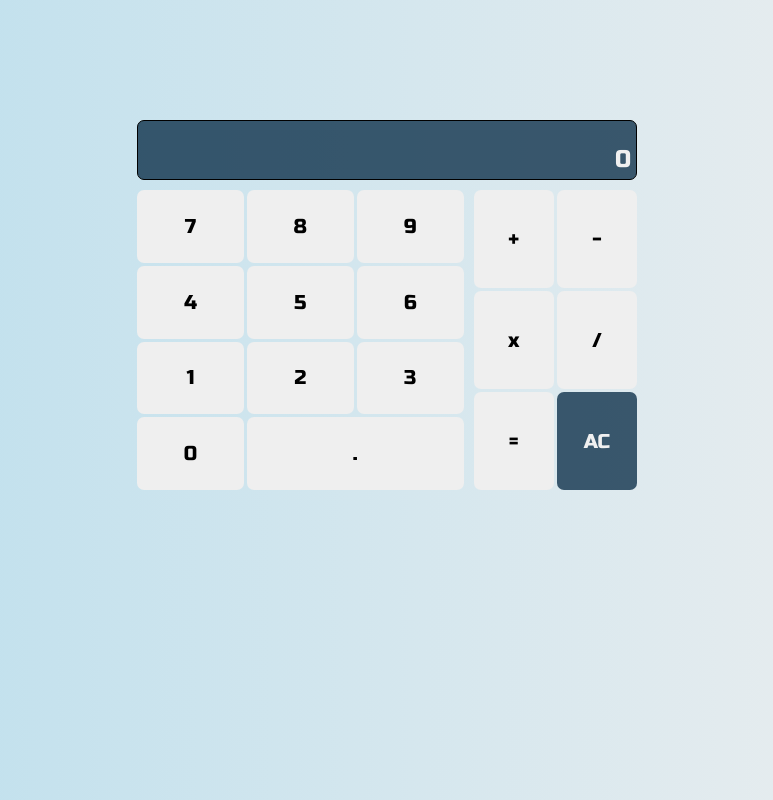
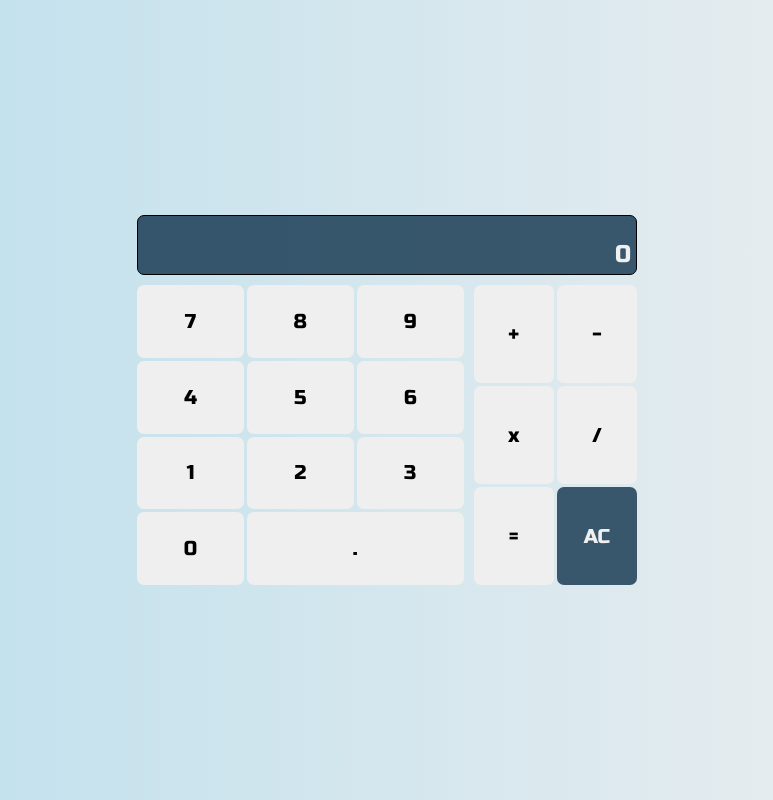
Before and after one commit to VoronovichDev/calculator, a plain HTML site: page index.html in a window 1280 px wide. Shown: the whole page, without its empty margins (253-1026 px from the left). Drawn offline with Linux system fonts and the light colour scheme.

Commit message:
centered

```diff
--- a/style.css
+++ b/style.css
@@ -4,9 +4,18 @@ body {
    margin: 0;
    background: linear-gradient(90deg, #b9deed, #efefef);
 }
+html,
+body {
+   margin: 0;
+   height: 100%;
+   display: flex;
+   flex-direction: column;
+   align-items: center;
+   justify-content: center;
+}
 
 .container {
-   max-width: 500px;
+   width: 500px;
    margin: 15vh auto;
    display: grid;
    grid-template-areas:
```
